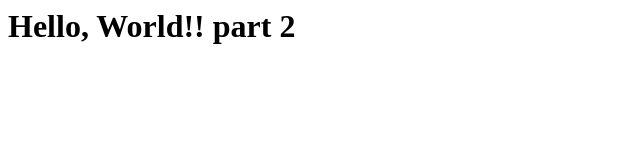
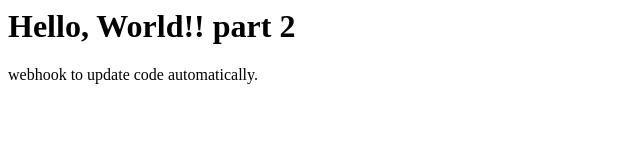
Before and after one commit to anuraagrijal3138/openshift_git, a plain HTML site: page index.html in a window 1280 px wide. Shown: the whole page, without its empty margins (0-640 px from the left). Drawn offline with Linux system fonts and the light colour scheme.

Commit message:
Web hook for open shift.

```diff
--- a/index.html
+++ b/index.html
@@ -1 +1,2 @@
 <h1>Hello, World!! part 2</h1>
+<p> webhook to update code automatically. </p>
```
